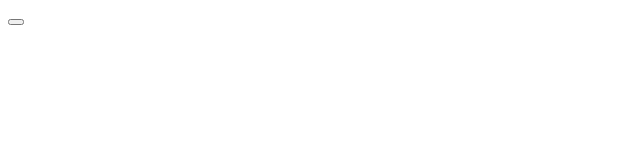
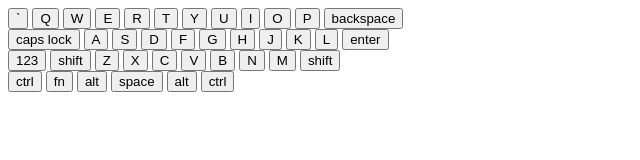
Before and after one commit to ms-moradi/keyboard, a plain HTML site: page index.html in a window 1280 px wide. Shown: the whole page, without its empty margins (0-640 px from the left). Drawn offline with Linux system fonts and the light colour scheme.

Commit message:
add buttons and class

```diff
--- a/index.html
+++ b/index.html
@@ -14,14 +14,55 @@
 
             </div>
         </div>
-        <div class="container_Keyboard">
+        <div class="container_keyboard">
             <div class="keyboard">
                 <div class="row_btn">
-                    <button class="btn"></button>
+                    <button class="btn">`</button>
+                    <button class="btn">Q</button>
+                    <button class="btn">W</button>
+                    <button class="btn">E</button>
+                    <button class="btn">R</button>
+                    <button class="btn">T</button>
+                    <button class="btn">Y</button>
+                    <button class="btn">U</button>
+                    <button class="btn">I</button>
+                    <button class="btn">O</button>
+                    <button class="btn">P</button>
+                    <button class="btn btn_backspace">backspace</button>
                 </div>
-                <div class="row_btn"></div>
-                <div class="row_btn"></div>
-                <div class="row_btn"></div>
+                <div class="row_btn">
+                    <button class="btn btn_capsLock">caps lock</button>
+                    <button class="btn">A</button>
+                    <button class="btn">S</button>
+                    <button class="btn">D</button>
+                    <button class="btn">F</button>
+                    <button class="btn">G</button>
+                    <button class="btn">H</button>
+                    <button class="btn">J</button>
+                    <button class="btn">K</button>
+                    <button class="btn">L</button>
+                    <button class="btn btn_enter">enter</button>
+                </div>
+                <div class="row_btn">
+                    <button class="btn btn_number">123</button>
+                    <button class="btn btn_shift">shift</button>
+                    <button class="btn">Z</button>
+                    <button class="btn">X</button>
+                    <button class="btn">C</button>
+                    <button class="btn">V</button>
+                    <button class="btn">B</button>
+                    <button class="btn">N</button>
+                    <button class="btn">M</button>
+                    <button class="btn btn_shift">shift</button>
+                </div>
+                <div class="row_btn">
+                    <button class="btn btn_ctrl">ctrl</button>
+                    <button class="btn">fn</button>
+                    <button class="btn">alt</button>
+                    <button class="btn btn_space">space</button>
+                    <button class="btn">alt</button>
+                    <button class="btn btn_ctrl">ctrl</button>
+                </div>
             </div>
         </div>
     </div>
```
